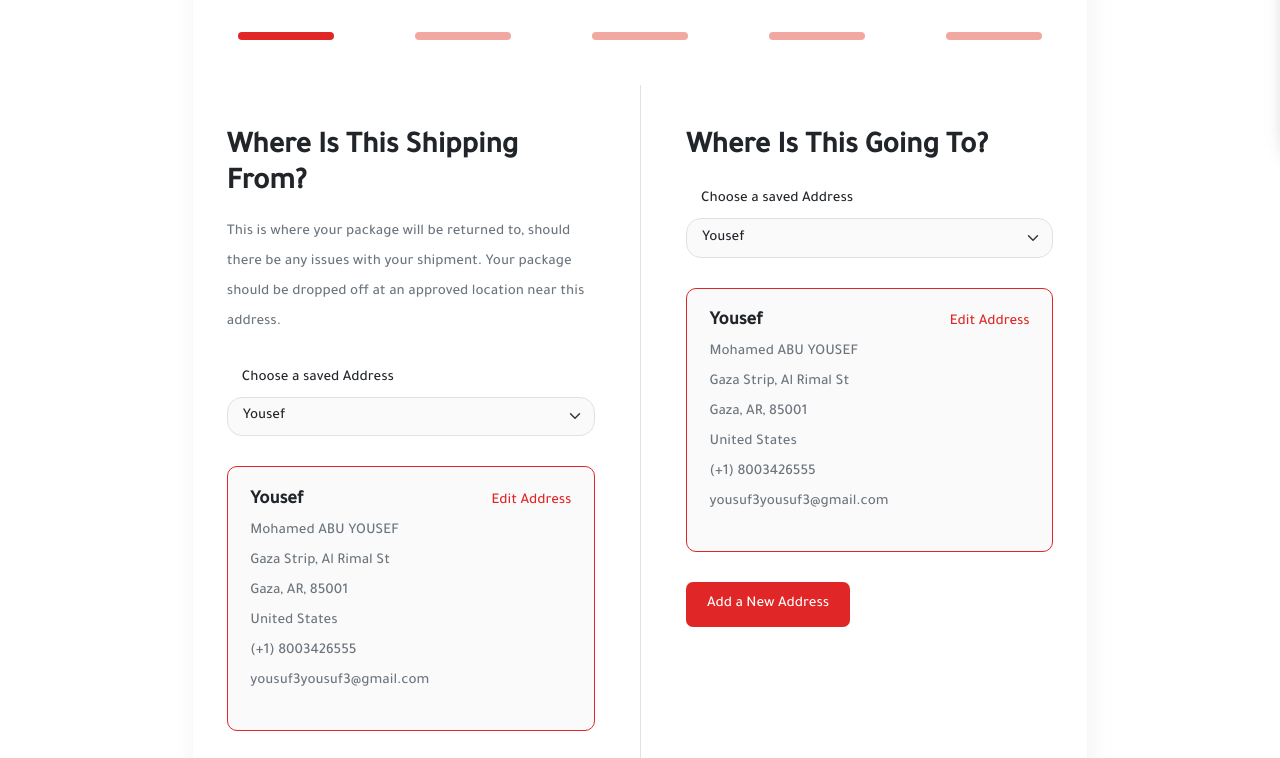
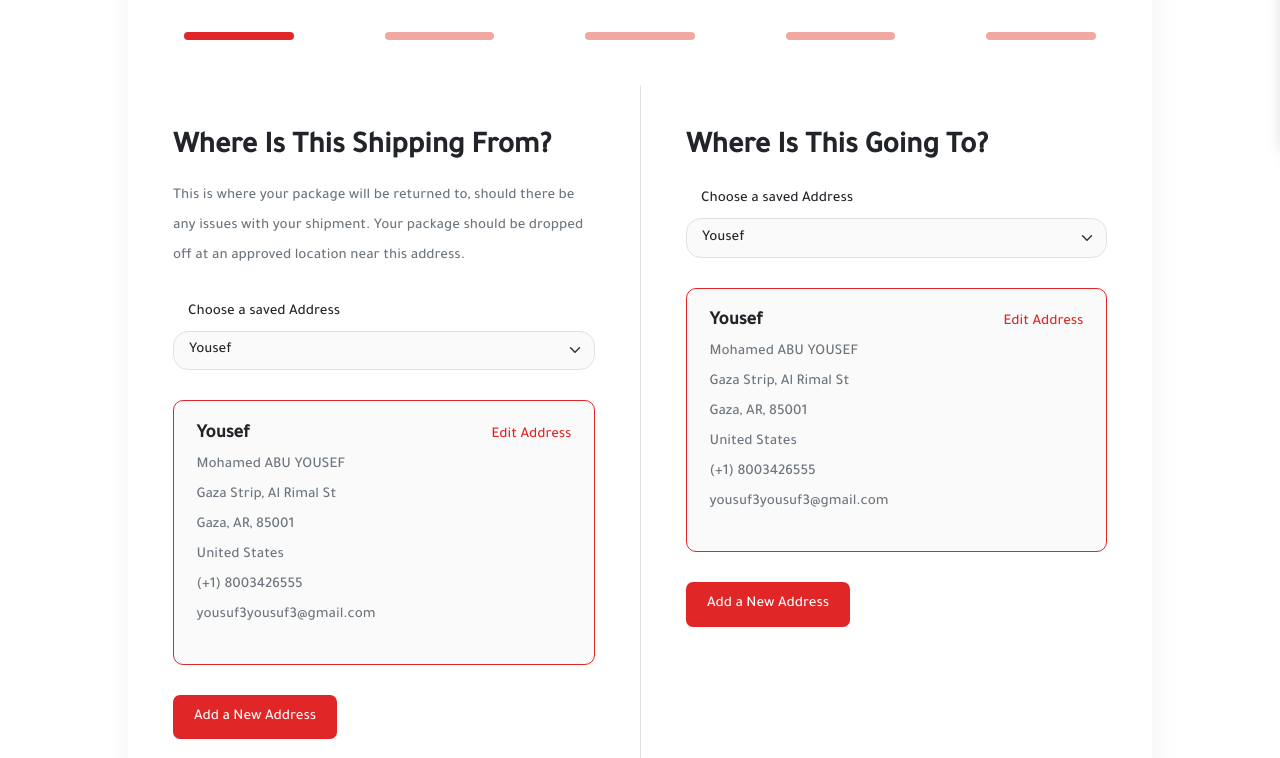
Before and after one commit to msaqqa/earth-ship, a plain HTML site: page address-step-1.html in a window 1280 px wide. Shown: the part 651-1409 px from the top of the page. Drawn offline with nearby package versions, Linux system fonts and the light colour scheme.

Commit message:
edit order classes

```diff
--- a/address-step-1.html
+++ b/address-step-1.html
@@ -150,8 +150,8 @@
 	</section>
 
 	<!-- start adress step one -->
-  <section class="container">
-    <div class="address">
+  <section class="address">
+    <div class="container">
       <h2 class="addrss-title px-md-5 px-3">Address Details</h2>
       <div class="steps px-md-5 px-3">
         <span class="active"></span>
```
